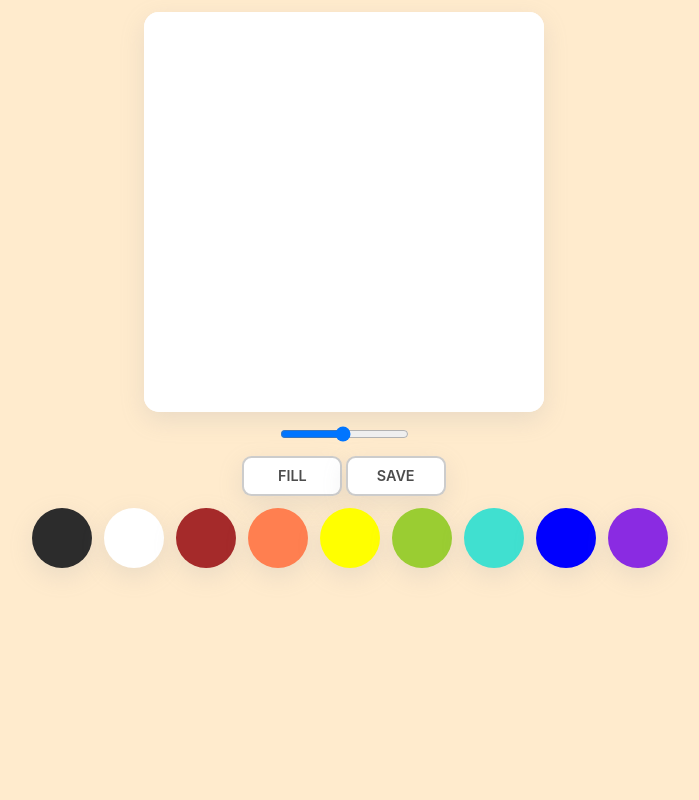
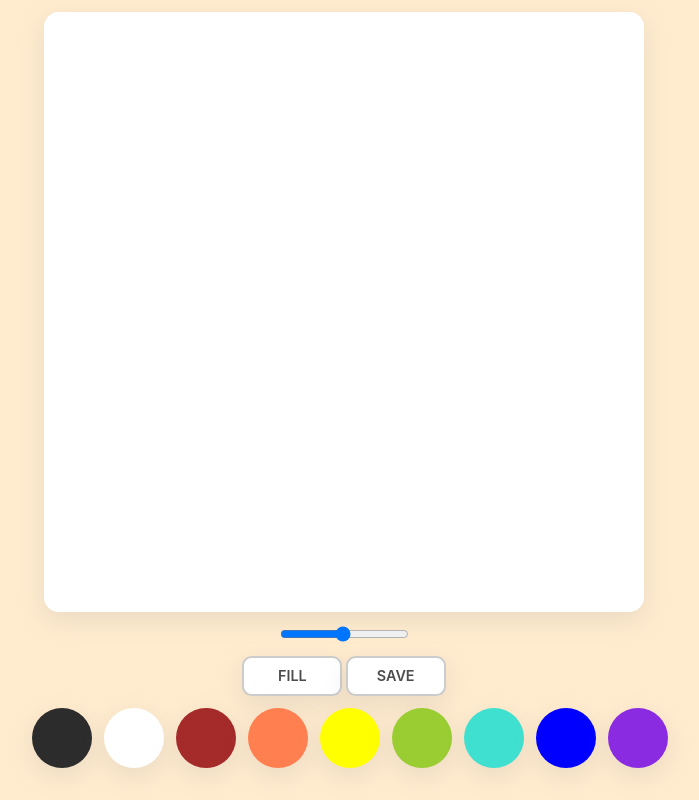
Before and after one commit to startsource/paintjs, a plain HTML site: page index.html in a window 1280 px wide. Shown: the whole page, without its empty margins (296-995 px from the left). Drawn offline with Linux system fonts and the light colour scheme.

Commit message:
6th commit

```diff
--- a/app.js
+++ b/app.js
@@ -6,7 +6,7 @@ const mode = document.getElementById("jsMode");
 const saveBtn = document.getElementById("jsSave");
 
 const INITIAL_COLOR = "#2c2c2c";
-const CANVAS_SIZE = 400;
+const CANVAS_SIZE = document.getElementsByClassName("canvas")[0].offsetWidth;
 
 canvas.width = CANVAS_SIZE;
 canvas.height = CANVAS_SIZE;
--- a/styles.css
+++ b/styles.css
@@ -8,15 +8,18 @@ body {
   background-color: blanchedalmond;
   font-family: -apple-system, BlinkMacSystemFont, "Segoe UI", Roboto, Oxygen,
     Ubuntu, Cantarell, "Open Sans", "Helvetica Neue", sans-serif;
+
+  width: 100vw;
+  height: 97vh;
   display: flex;
   flex-direction: column;
   align-items: center;
-  padding: 1rem 0;
+  padding: 1.5vh 0;
 }
 
 .canvas {
-  width: 400px;
-  height: 400px;
+  width: 50rem;
+  height: 50rem;
   background-color: white;
   border-radius: 15px;
   box-shadow: rgba(149, 157, 165, 0.2) 0px 8px 24px;
```
